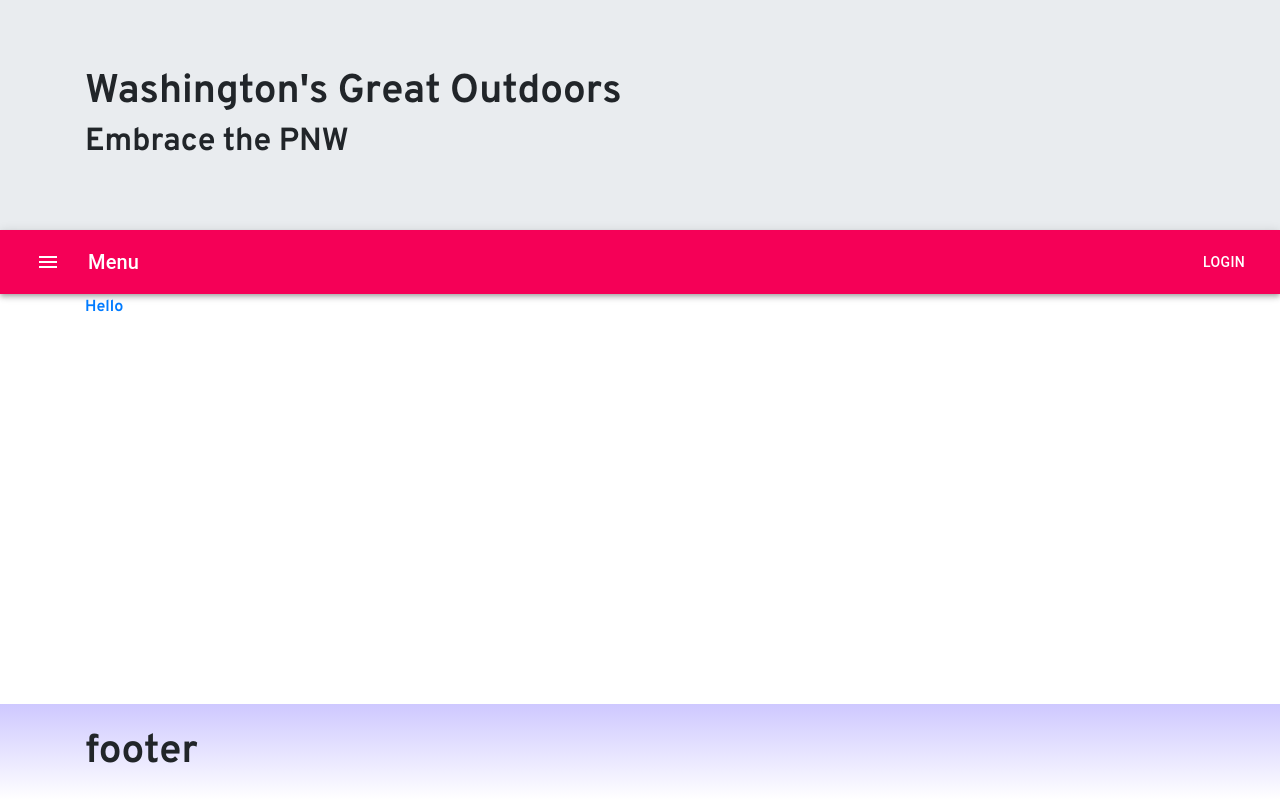
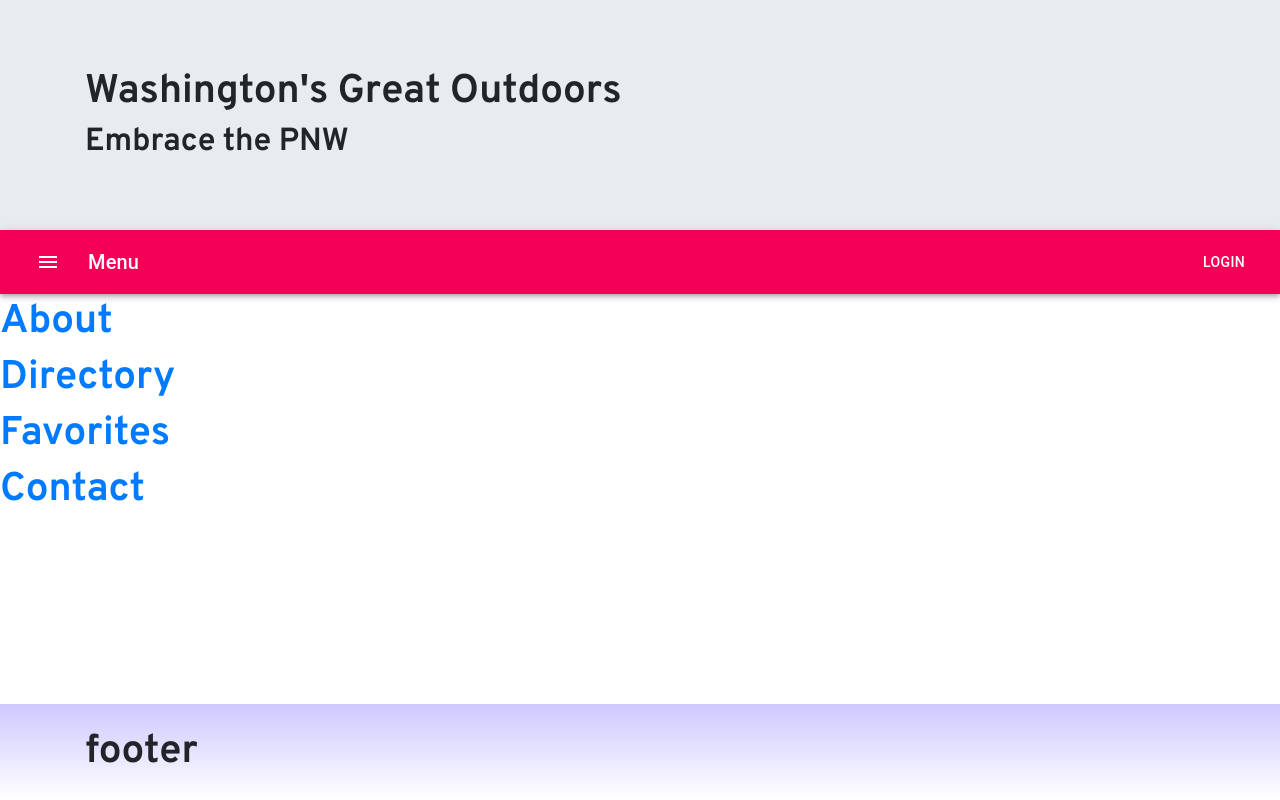
Before and after one commit to kevinlim605/Washington-s-Great-Outdoors-Site, a React (Create React App) app in the folder client/: page /home in a window 1280 px wide. Built offline with nearby package versions, Linux system fonts and the light colour scheme.

Commit message:
added more routes

```diff
--- a/client/src/App.scss
+++ b/client/src/App.scss
@@ -13,7 +13,7 @@ body {
 }
 
 .main {
-  margin-bottom: 100px;
+  margin-bottom: 200px;
 }
 
 .site-footer {
--- a/client/src/components/About.js
+++ b/client/src/components/About.js
@@ -0,0 +1,14 @@
+import React from "react";
+import { Link } from "react-router-dom";
+
+function About() {
+    return(
+        <div>
+            <Link to="/home">
+                Home
+            </Link>
+        </div>
+    );
+}
+
+export default About;
--- a/client/src/components/Contact.js
+++ b/client/src/components/Contact.js
@@ -0,0 +1,14 @@
+import React from "react";
+import { Link } from "react-router-dom";
+
+function Contact() {
+    return(
+        <div>
+            <Link to="/home">
+                Home
+            </Link>
+        </div>
+    );
+}
+
+export default Contact;
--- a/client/src/components/Directory.js
+++ b/client/src/components/Directory.js
@@ -1,8 +1,16 @@
 import React, { Component } from "react";
+import { Link } from "react-router-dom";
 
 function Directory() {
     return(
         <div className="container">
+            <div className="row">
+                <div className="col">
+                    <Link to="/home">
+                        Home
+                    </Link>
+                </div>
+            </div>
             <div className="row">
                 <div className="col">
                     <a href="https://placeholder.com"><img src="https://via.placeholder.com/390x270"/></a>
--- a/client/src/components/Favorites.js
+++ b/client/src/components/Favorites.js
@@ -0,0 +1,14 @@
+import React from "react";
+import { Link } from "react-router-dom";
+
+function Favorites() {
+    return(
+        <div>
+            <Link to="/home">
+                Home
+            </Link>
+        </div>
+    );
+}
+
+export default Favorites;
--- a/client/src/components/Home.js
+++ b/client/src/components/Home.js
@@ -0,0 +1,23 @@
+import React from "react";
+import { Link } from "react-router-dom";
+
+function Home() {
+    return(
+        <div>
+            <Link to="/about">
+                <h1>About</h1>
+            </Link>
+            <Link to="/directory">
+                <h1>Directory</h1>
+            </Link>
+            <Link to="/favorites">
+                <h1>Favorites</h1>
+            </Link>
+            <Link to="/contact">
+                <h1>Contact</h1>
+            </Link>
+        </div>
+    )
+}
+
+export default Home;
--- a/client/src/components/Main.js
+++ b/client/src/components/Main.js
@@ -2,7 +2,11 @@ import React, { Component, Fragment} from "react";
 import { Switch, Route, Link, Redirect } from "react-router-dom";
 import Header from "./Header";
 import Footer from "./Footer";
+import Home from "./Home";
+import About from "./About";
 import Directory from "./Directory";
+import Favorites from "./Favorites";
+import Contact from "./Contact";
 
 class Main extends Component {
     constructor(props) {
@@ -16,18 +20,25 @@ class Main extends Component {
         return(
             <Fragment>
                 <Header />
+                <div class="main">
                 <Switch>
-                    <Route exact path="/directory" render={() => <Directory/>} />
+                    <Route path="/home">
+                        <Home />
+                    </Route>
+                    <Route exact path="/about">
+                        <About />
+                    </Route>
+                    <Route exact path="/directory">
+                        <Directory />
+                    </Route>
+                    <Route exact path="/favorites">
+                        <Favorites />
+                    </Route>
+                    <Route exact path="/contact">
+                        <Contact />
+                    </Route>
                     <Redirect to="/home" />
                 </Switch>
-                <div className="main container">
-                    <div className="row">
-                        <div className="col">
-                            <Link to="/directory">
-                                Hello
-                            </Link>
-                        </div>
-                    </div>
                 </div>
                 <Footer />
             </Fragment>
```
Lines whose indentation alone changed are shown as unchanged.
